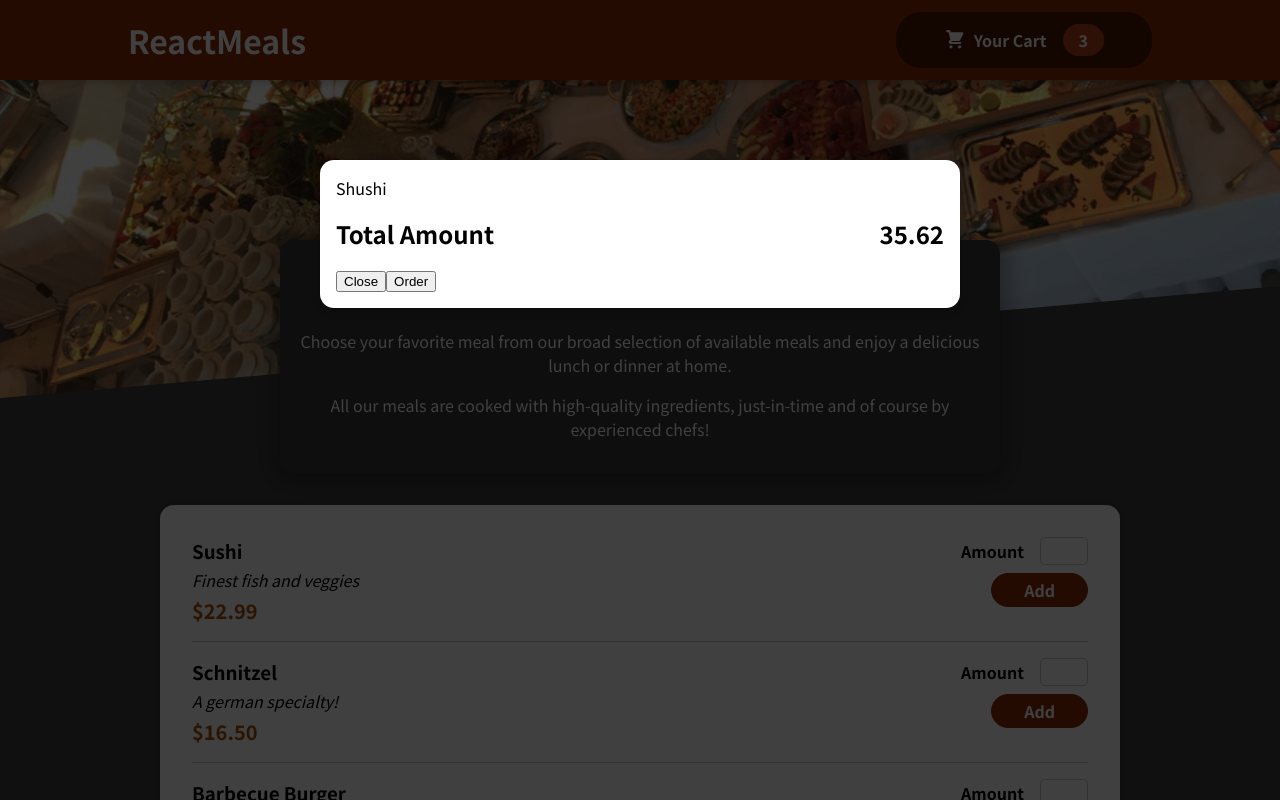
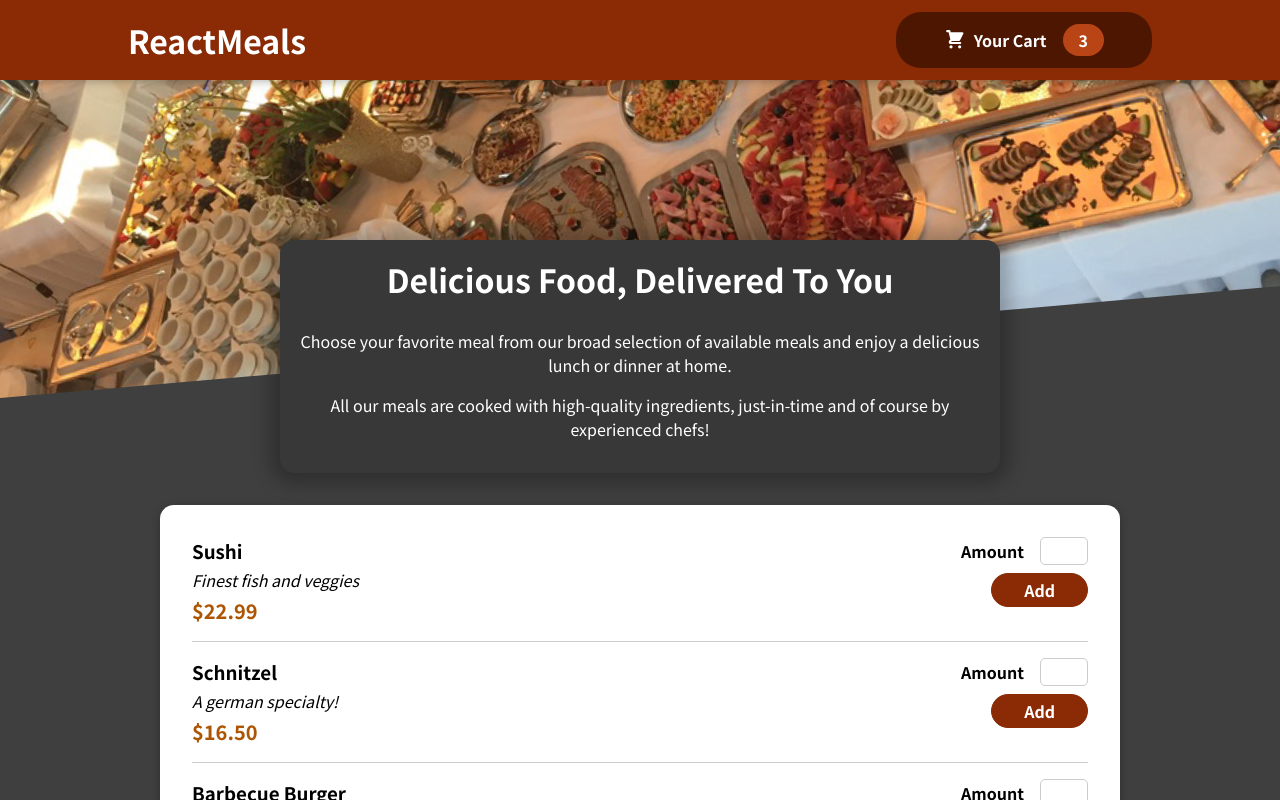
Before and after one commit to YosiKimhi/react-meals, a React (Create React App) app: page / in a window 1280 px wide. Shown: the top 800 px of the page. Built offline with nearby package versions, Linux system fonts and the light colour scheme.

Commit message:
Managing Cart & Modal State

```diff
--- a/src/App.js
+++ b/src/App.js
@@ -1,13 +1,23 @@
-import { Fragment } from 'react';
+import { Fragment, useState } from 'react';
 import Cart from './components/Cart/Cart';
 import Header from './components/Layout/Header';
 import Meals from './components/Meals/Meals';
 
 function App() {
+  const [cartIsShown, setCartIsShown] = useState(false);
+
+  const showCartHandler = () => {
+    setCartIsShown(true);
+  };
+
+  const hideCartHandler = () => {
+    setCartIsShown(false);
+  };
+
   return (
     <Fragment>
-      <Cart />
-      <Header />
+      {cartIsShown && <Cart onClose={hideCartHandler} />}
+      <Header onShowCart={showCartHandler}  />
       <main>
         <Meals />
       </main>
--- a/src/components/Cart/Cart.js
+++ b/src/components/Cart/Cart.js
@@ -11,15 +11,17 @@
   );
 
   return (
-    <Modal>
+    <Modal onClose={props.onClose}>
       {cartItems}
       <div className={classes.total}>
         <span>Total Amount</span>
         <span>35.62</span>
       </div>
-      <div className={classes.action}>
-          <button className={classes['buton--alt']}>Close</button>
-           <button className={classes.button}>Order</button>
+      <div className={classes.actions}>
+        <button className={classes['buton--alt']} onClick={props.onClose}>
+          Close
+        </button>
+        <button className={classes.button}>Order</button>
       </div>
     </Modal>
   );
--- a/src/components/Layout/Header.js
+++ b/src/components/Layout/Header.js
@@ -8,7 +8,7 @@
     <Fragment>
       <header className={classes.header}>
         <h1>ReactMeals</h1>
-        <HeaderCartButton/>
+        <HeaderCartButton onClick={props.onShowCart}/>
       </header>
       <div className={classes['main-image']}>
         <img src={mealsImage} alt='A table full of delicious food!' />
--- a/src/components/Layout/HeaderCartButton.js
+++ b/src/components/Layout/HeaderCartButton.js
@@ -3,7 +3,7 @@
 
 const HeaderCartButton = (props) => {
   return (
-    <button className={classes.button}>
+    <button className={classes.button} onClick={props.onClick}>
       <span className={classes.icon}>
         <CartIcon />
       </span>
--- a/src/components/UI/Modal.js
+++ b/src/components/UI/Modal.js
@@ -3,7 +3,7 @@
 import ReactDom from 'react-dom';
 
 const Backdrop = (props) => {
-  return <div className={classes.backdrop}></div>;
+  return <div className={classes.backdrop} onClick={props.onClose}></div>;
 };
 
 const ModalOverlay = (props) => {
@@ -19,7 +19,7 @@
 const Modal = (props) => {
   return (
     <Fragment>
-      {ReactDom.createPortal(<Backdrop />, portalElement)}
+      {ReactDom.createPortal(<Backdrop onClose={props.onClose}/>, portalElement)}
       {ReactDom.createPortal(
         <ModalOverlay>{props.children}</ModalOverlay>,
         portalElement
```
Also changed, not shown: 1 other file (tests, documents, lock files or other folders).
